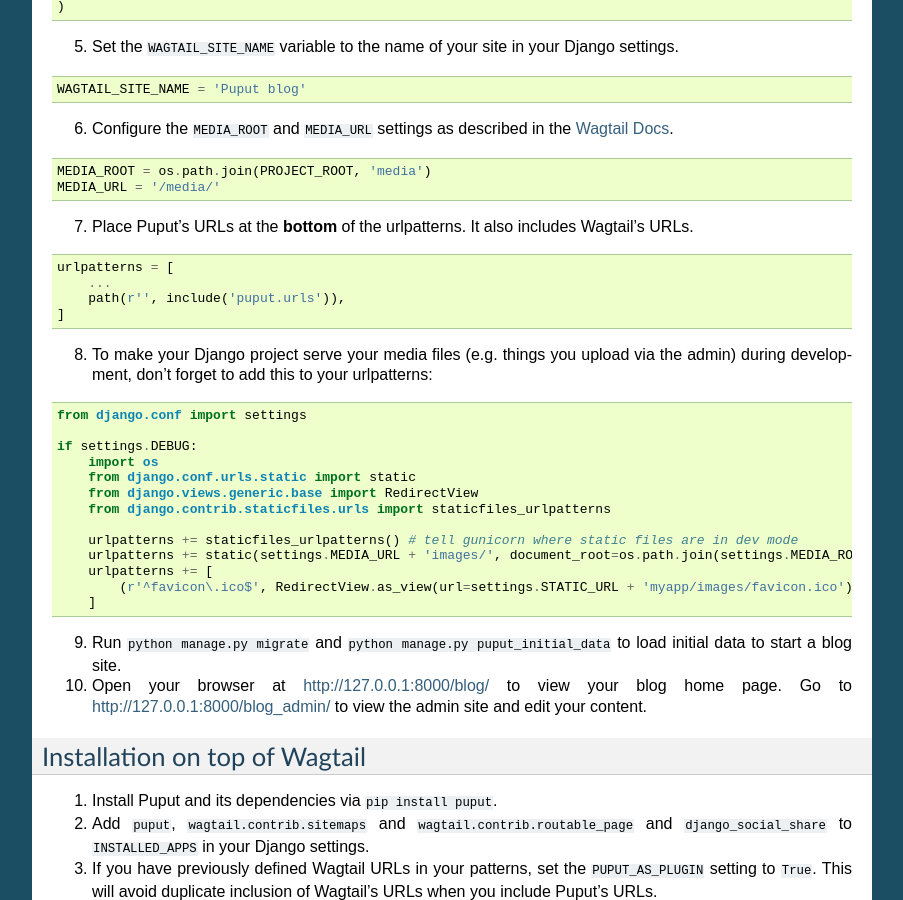
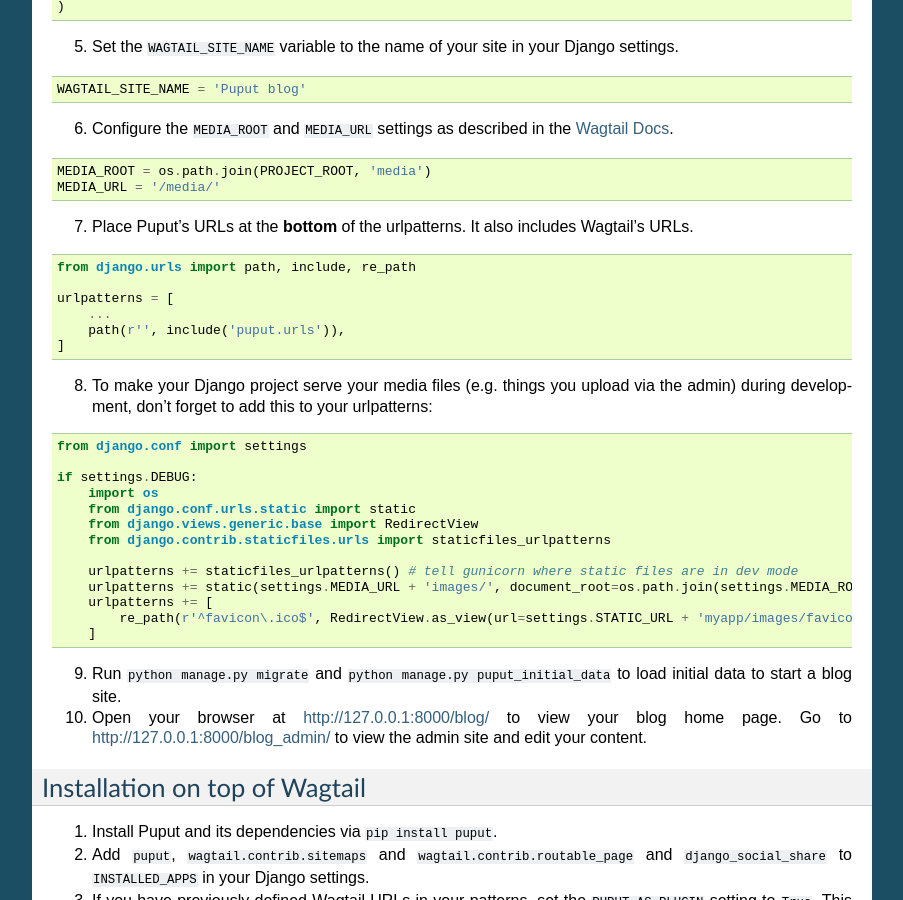
Before and after one commit to APSL/puput, a Sphinx documentation site: the page built from docs/setup.rst, in a window 1280 px wide and 900 px high, scrolled down 1021 px. Shown: the whole window, without its empty margins (198-1101 px from the left). Built offline with Sphinx 7.4.7, drawn with Linux system fonts in a browser that asks for light colours.

Commit message:
Missing re_path in urlpatterns
Updating the documentation for re_path.

```diff
--- a/docs/setup.rst
+++ b/docs/setup.rst
@@ -82,6 +82,8 @@
 
 .. code-block:: python
 
+    from django.urls import path, include, re_path
+
     urlpatterns = [
         ...
         path(r'', include('puput.urls')),
@@ -103,7 +105,7 @@
         urlpatterns += staticfiles_urlpatterns() # tell gunicorn where static files are in dev mode
         urlpatterns += static(settings.MEDIA_URL + 'images/', document_root=os.path.join(settings.MEDIA_ROOT, 'images'))
         urlpatterns += [
-            (r'^favicon\.ico$', RedirectView.as_view(url=settings.STATIC_URL + 'myapp/images/favicon.ico')),
+            re_path(r'^favicon\.ico$', RedirectView.as_view(url=settings.STATIC_URL + 'myapp/images/favicon.ico')),
         ]
 
 
```
